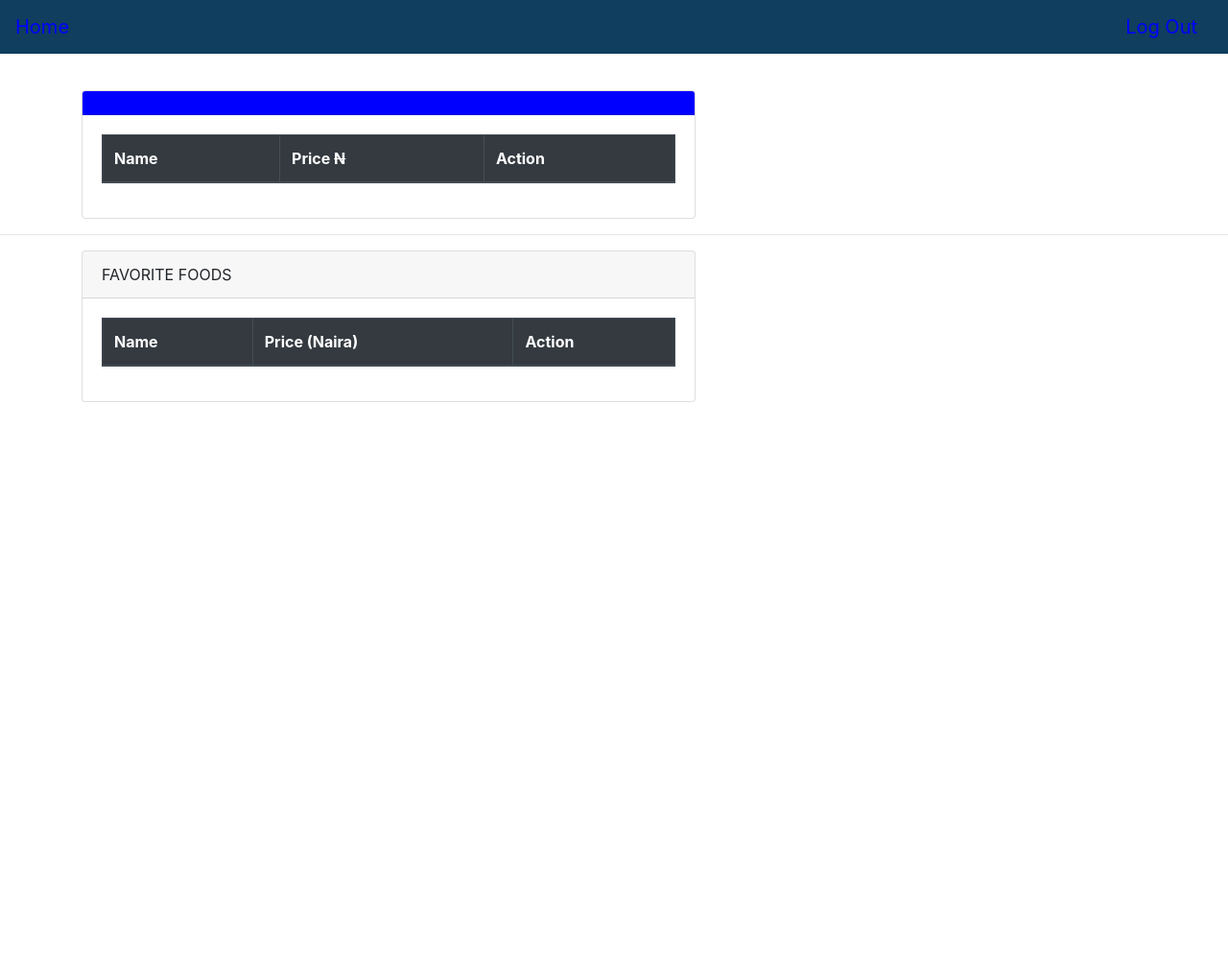
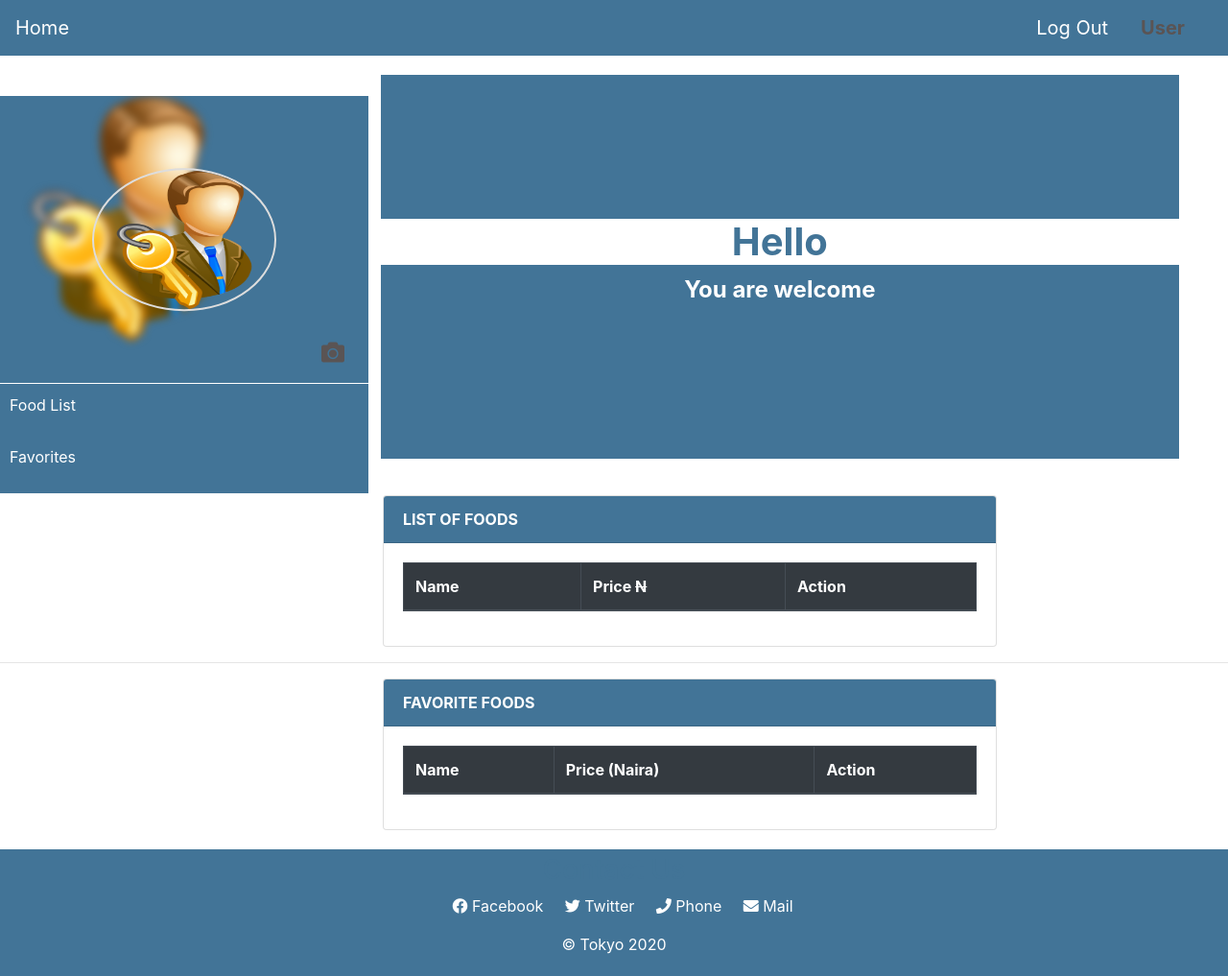
Before and after one commit to TokyoTG/Food-Ordering-Platform, a plain HTML site: page public/userPage.html in a window 1280 px wide. Shown: the whole page at 96% size. Before the commit the page ends 800 px from the top, so only its background shows below. Drawn offline with nearby package versions, Linux system fonts and the light colour scheme; no server answers.

Commit message:
Wrapping up changes

```diff
--- a/public/css/style.css
+++ b/public/css/style.css
@@ -25,7 +25,6 @@ body {
 }
 
 #select {
-
   width: 80%;
   margin: 0 auto;
   position: relative;
@@ -42,7 +41,6 @@ option {
 
 #welcome {
   text-align: center;
-
 }
 
 .loc {
@@ -97,7 +95,6 @@ select {
 
 .grid {
   width: 100%;
-
 }
 
 #details h1 {
@@ -145,7 +142,6 @@ footer p {
 }
 
 footer li a:hover {
-
   transform: scale(1.2);
   text-decoration: none;
 }
@@ -172,7 +168,8 @@ footer li a:hover {
   border-bottom: 1px solid white;
 }
 
-.container {
+#tab1,
+#tab2 {
   width: 65%;
   margin-left: 30%;
 }
@@ -193,14 +190,14 @@ footer li a:hover {
   left: 50%;
   transform: translate(-50%, -50%);
   width: 50%;
-    height: auto;
+  height: 50%;
+  overflow: hidden;
   border-radius: 50%;
-    border: 1px solid #ddd;
+  border: 2px solid #ddd;
 }
 
 .profile-pic:hover {
-    opacity: .5;
-
+  opacity: 0.5;
 }
 
 #upButton {
@@ -221,8 +218,7 @@ footer li a:hover {
   text-decoration: none;
   padding: 10px;
   margin-bottom: 10px;
-    transition: .2s;
-
+  transition: 0.2s;
 }
 
 ul {
@@ -233,3 +229,35 @@ ul {
   background: white;
   color: #427497;
 }
+
+.card-header {
+  background-color: #427497;
+  font-weight: bold;
+  color: white;
+}
+
+#tab2 {
+  margin-bottom: 20px;
+}
+
+#welcomeUser {
+  margin-top: 20px;
+  width: 65%;
+  position: relative;
+  height: 400px;
+  margin-left: 31%;
+  background: #427497;
+  text-align: center;
+  padding-top: 150px;
+}
+/* #welcome h1, */
+#welcomeUser p {
+  color: white;
+  font-size: 1.5em;
+  font-weight: bold;
+}
+#welcomeUser h1 {
+  font-weight: bold;
+  font-size: 2.5em;
+  background: white;
+}
--- a/public/js/js.js
+++ b/public/js/js.js
@@ -0,0 +1,21 @@
+var readURL = function (input) {
+    if (input.files && input.files[0]) {
+        var reader = new FileReader();
+
+        reader.onload = function (e) {
+            $('.profile-pic').attr('src', e.target.result);
+            $('#bg').attr('src', e.target.result);
+            $('#linkImg').attr('href', e.target.result);
+        }
+
+        reader.readAsDataURL(input.files[0]);
+    }
+}
+
+$(".file-upload").on('change', function () {
+    readURL(this);
+});
+
+$(".upload-button").on('click', function () {
+    $(".file-upload").click();
+});
--- a/public/userPage.html
+++ b/public/userPage.html
@@ -4,12 +4,15 @@
   <link href="https://fonts.googleapis.com/icon?family=Material+Icons" rel="stylesheet">
   <link type="text/css" rel="stylesheet" href="css/bootstrap.min.css" media="screen,projection" />
   <!--Let browser know website is optimized for mobile-->
+  <link rel="stylesheet" type="text/css" href="./css/all.min.css">
+  <link type="text/css" rel="stylesheet" href="./css/fontawesome.min.css" />
+  <link rel="stylesheet" href="./css/style.css">
   <meta name="viewport" content="width=device-width, initial-scale=1.0" />
 </head>
 <title>User Page</title>
 
 <body>
-  <nav class="navbar navbar-expand-lg navbar-light" style="background-color: #0f3e5f;">
+  <nav class="navbar navbar-expand-lg navbar-light" style="background-color: #427497;">
     <button class="navbar-toggler" type="button" data-toggle="collapse" data-target="#navbarSupportedContent"
       aria-controls="navbarSupportedContent" aria-expanded="false" aria-label="Toggle navigation">
       <span class="navbar-toggler-icon"></span>
@@ -17,12 +20,22 @@
 
     <div class="collapse navbar-collapse" id="navbarSupportedContent">
       <ul class="navbar-nav mr-auto">
-        <li class="nav-item active">
-          <a class="navbar-brand" style="color: blue;" href="index.html">Home <span class="sr-only">(current)</span></a>
+        <li class="nav-item">
+          <a class="navbar-brand" href="index.html">Home <span class="sr-only">(current)</span></a>
         </li>
+        <!-- <li class="nav-item">
+          <a class="navbar-brand" href="guest.html">See Our Foods</a>
+        </li>
+        <li class="nav-item">
+          <a class="navbar-brand" href="registerPage.htmls">Register</a>
+        </li> -->
       </ul>
       <form class="form-inline my-2 my-lg-0">
-        <a class="navbar-brand" style="color: blue;" href="index.html">Log Out</a>
+        <a href="index.html" class="btn  mr-sm-2 navbar-brand ">Log Out</a>
+        <button type="button" class="btn  my-2 my-sm-0 navbar-brand" data-toggle="modal"
+          data-target="#exampleModalScrollable2" id="active">
+          User
+        </button>
       </form>
     </div>
   </nav>
@@ -63,11 +76,32 @@
       </div>
     </div>
   </div>
-
-
-  <div class="container" style="padding-top: 3%;">
-    <div class="card" style="width:40rem; ">
-      <div class="card-header" style="background-color: blue;"></div>
+  <main>
+    <section id="sideNav">
+      <nav>
+        <div id="prof">
+          <img src="./image/login_icon.png" alt="Admin Image" id="bg">
+          <a href="./image/login_icon.png" id="linkImg"><img src="./image/login_icon.png" alt="Admin Image"
+              class="profile-pic"></a>
+          <div class="p-image">
+            <i class="fa fa-camera upload-button" id="upButton"></i>
+            <input class="file-upload" type="file" accept="image/*" id="file" />
+          </div>
+        </div>
+        <ul>
+          <li><a href="#tab1">Food List</a></li>
+          <li><a href="#tab2">Favorites</a></li>
+        </ul>
+      </nav>
+    </section>
+    <section id="welcomeUser">
+      <h1 id="helloText">Hello </h1>
+      <p>You are welcome</p>
+    </section>
+    <section>
+      <div class="container" style="padding-top: 3%; " id="tab1">
+        <div class="card" style="width:40rem; color: white;">
+          <div class="card-header" style="background-color: #427497; font-weight: bold;">LIST OF FOODS</div>
           <div class="card-body">
             <table class="table table-dark table--hover table-bordered">
               <thead>
@@ -85,7 +119,7 @@
         </div>
       </div>
       <hr>
-  <div class="container">
+      <div class="container" id="tab2">
         <div class="card" style="width:40rem; align-self: auto;">
           <div class="card-header">FAVORITE FOODS</div>
           <div class="card-body">
@@ -104,6 +138,22 @@
           </div>
         </div>
       </div>
+    </section>
+    <section>
+      <footer>
+        <h3>Contact Us</h3>
+        <ul>
+          <li><a href="#"><i class="fab fa-facebook"></i> Facebook</a></li>
+          <li><a href="#"><i class="fab fa-twitter"></i> Twitter</a></li>
+          <li><a href="#"><i class="fas fa-phone"></i> Phone</a></li>
+          <li><a href="#"><i class="fas fa-envelope"></i> Mail</a></li>
+        </ul>
+        <p>&copy; Tokyo 2020</p>
+      </footer>
+    </section>
+  </main>
+
+
   <div class="modal fade" id="editmodal" tabindex="-1" role="dialog" aria-labelledby="exampleModalScrollableTitle"
     aria-hidden="true">
     <div class="modal-dialog" role="document">
@@ -132,9 +182,12 @@
   </div>
   <script src="https://code.jquery.com/jquery-3.4.1.js"></script>
   <script type="text/javascript" src="js/bootstrap.min.js"></script>
+  <script src="./js/js.js"></script>
   <script>
     populateFood();
     populateFavFood();
+    let getUser = localStorage.getItem('username');
+    $("#helloText").text(`Hello ${getUser.split(' ')[1]}`)
 
     function populateFood() {
       $.ajax({
@@ -213,10 +266,10 @@
             type: 'GET',
             url: `http://localhost:3000/favorites?userId=${userFavId}&name=${newFoodFav}`,
             data: vData,
-            success: function(res){
-              if(res.length){
+            success: function (res) {
+              if (res.length) {
                 favpop();
-              }else{
+              } else {
                 addnewFav();
               }
             }
```
Also changed, not shown: db.json (+22 -4 lines), public/admin.html (+21 -22 lines), public/registerPage.html (+50 -8 lines). Lines whose indentation alone changed are shown as unchanged.
